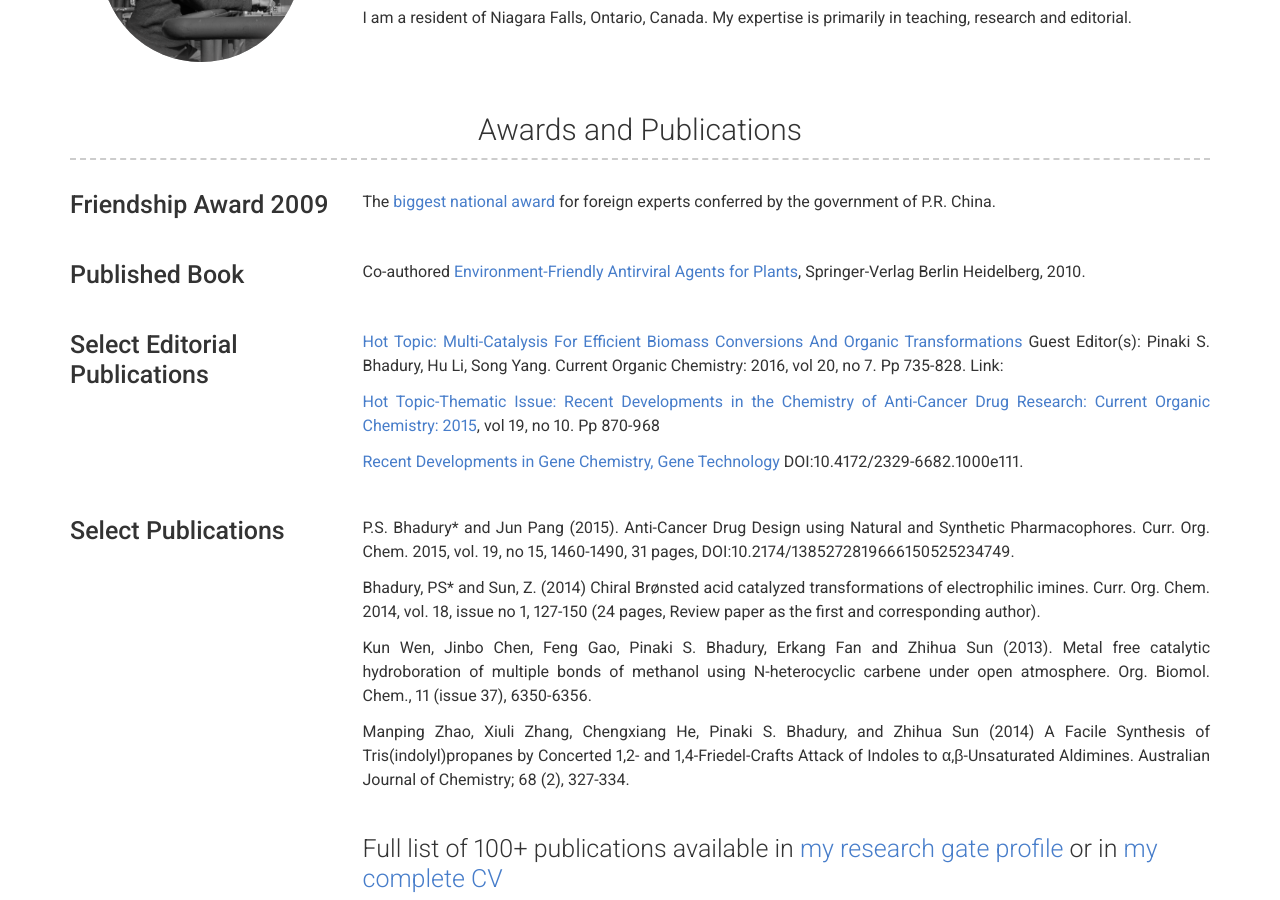
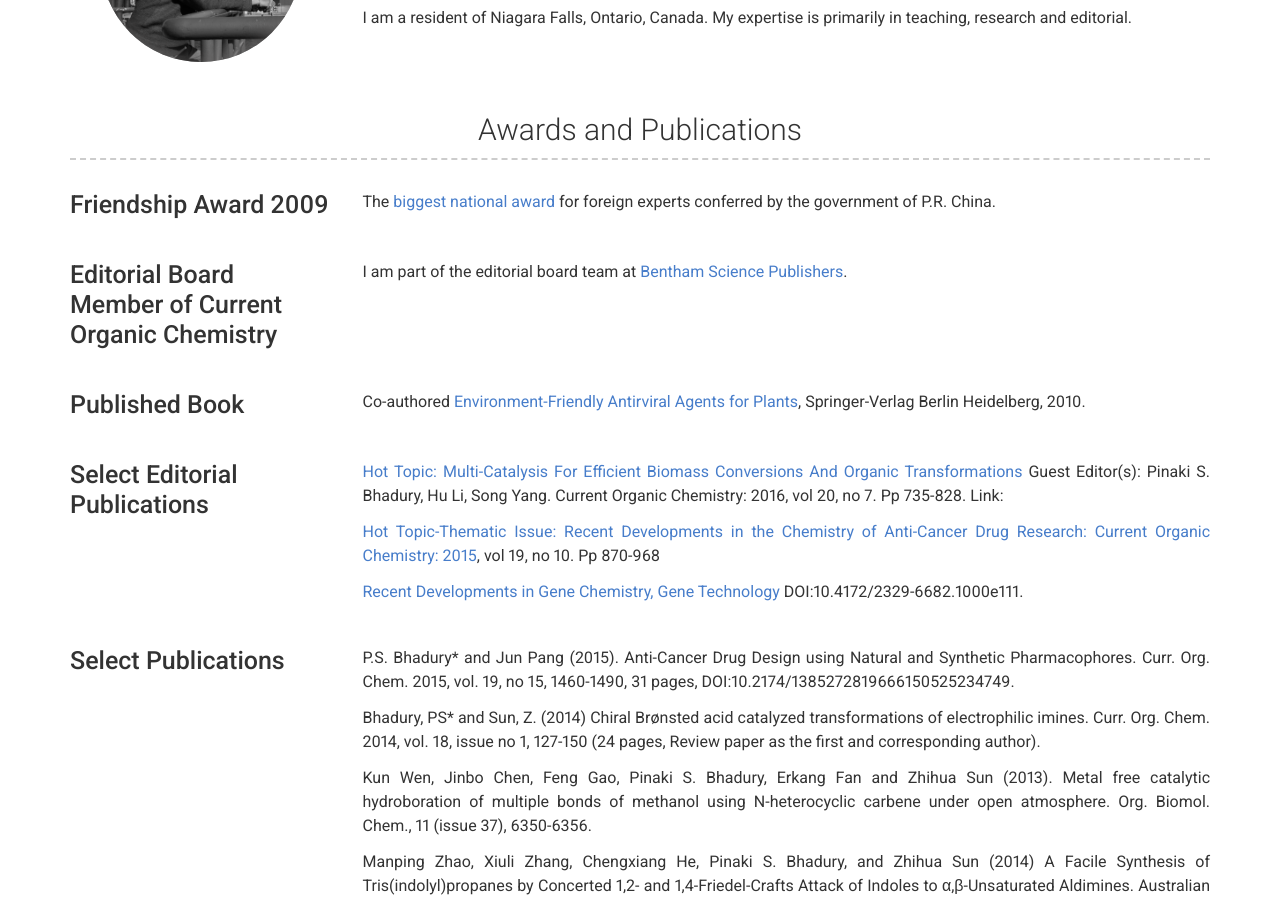
Before and after one commit to pinakibhadury/pinakibhadury.github.io, a Jekyll site: the page built from index.md, in a window 1280 px wide and 900 px high, scrolled down 467 px. Built offline with Jekyll 4.4.1, drawn with Linux system fonts in a browser that asks for light colours.

Commit message:
Update projects.yml

```diff
--- a/_data/projects.yml
+++ b/_data/projects.yml
@@ -2,6 +2,10 @@
   # link:
   description: |
     The [biggest national award](http://en.chinagate.cn/top_news/2009-09/30/content_18631688.htm) for foreign experts conferred by the government of P.R. China.
+
+- name: Editorial Board Member of Current Organic Chemistry
+  description: |
+    I am part of the editorial board team at [Bentham Science Publishers](https://benthamscience.com/journals/current-organic-chemistry/editorial-board/#top).
 
 - name: Published Book
 # - name: Environment-Friendly Antiviral Agents for Plants
```
